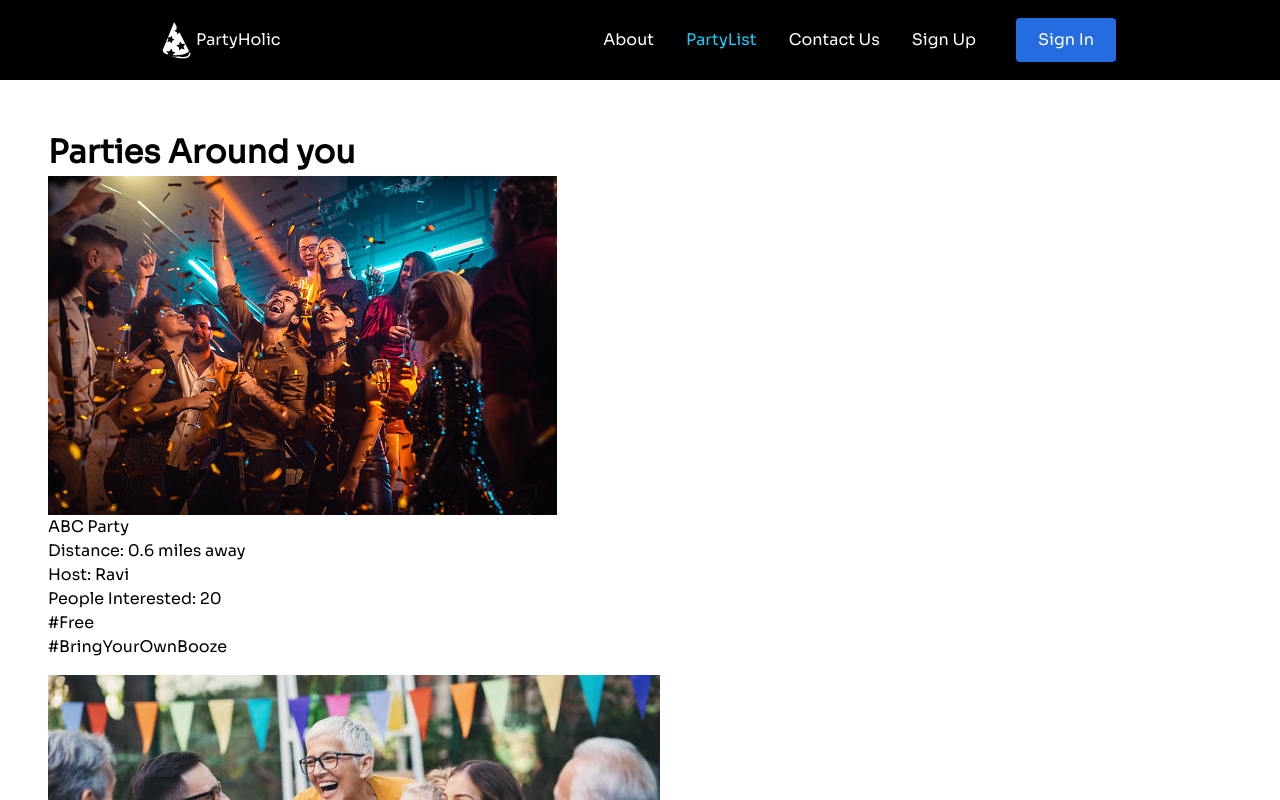
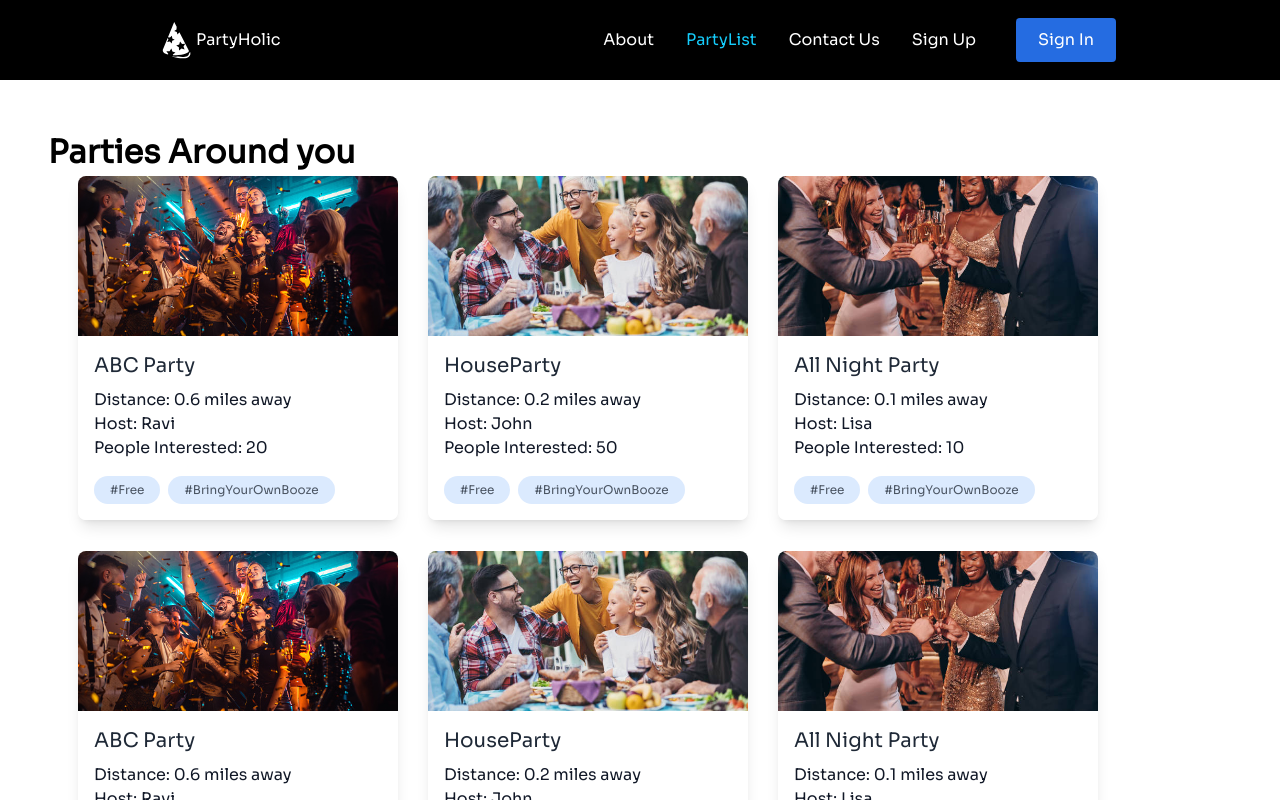
Before and after one commit to sanjanaluri/PartyHolic, a React (Create React App) app in the folder FrontEnd/: page /partylist in a window 1280 px wide. Shown: the top 800 px of the page. Built offline with nearby package versions, Linux system fonts and the light colour scheme; no server answers.

Commit message:
Added CSS styles for list components

```diff
--- a/FrontEnd/src/components/ListingParties.js
+++ b/FrontEnd/src/components/ListingParties.js
@@ -1,6 +1,54 @@
+import '../index.css'
+
 function ListingParties() {
   const partyDataa = [
     {
+      id: "1",
+      title: "ABC Party",
+      img: "assets/Image3.jpg",
+      hostname: "Ravi",
+      distance: "0.6 miles away",
+      count: "20",
+    },
+    {
+      id: "2",
+      title: "HouseParty",
+      img: "assets/Image4.jpg",
+      hostname: "John",
+      distance: "0.2 miles away",
+      count: "50",
+    },
+    {
+      id: "3",
+      title: "All Night Party",
+      img: "assets/Image5.jpg",
+      hostname: "Lisa",
+      distance: "0.1 miles away",
+      count: "10",
+    },{
+      id: "1",
+      title: "ABC Party",
+      img: "assets/Image3.jpg",
+      hostname: "Ravi",
+      distance: "0.6 miles away",
+      count: "20",
+    },
+    {
+      id: "2",
+      title: "HouseParty",
+      img: "assets/Image4.jpg",
+      hostname: "John",
+      distance: "0.2 miles away",
+      count: "50",
+    },
+    {
+      id: "3",
+      title: "All Night Party",
+      img: "assets/Image5.jpg",
+      hostname: "Lisa",
+      distance: "0.1 miles away",
+      count: "10",
+    },{
       id: "1",
       title: "ABC Party",
       img: "assets/Image3.jpg",
@@ -30,7 +78,7 @@ function ListingParties() {
     <section>
       {partyDataa.map((partyData) => {
         return (
-          <li className="categoryListing" key={partyData.id}>
+          <div className="categoryListing" key={partyData.id}>
             <div class="overflow-hidden shadow-lg rounded-lg h-90 w-60 md:w-80 cursor-pointer m-auto">
               <a href="#" className="w-full block h-full">
                 <img
@@ -62,7 +110,7 @@ function ListingParties() {
                 </div>
               </a>
             </div>
-          </li>
+          </div>
         );
       })}
     </section>
--- a/FrontEnd/src/index.css
+++ b/FrontEnd/src/index.css
@@ -94,6 +94,9 @@ code {
   align-items: center;
   margin-bottom: 1rem;
   position: relative;
+  float: left;
+  padding-left: 30px;
+  padding-bottom: 15px;
 }
 
 .categoryListingLink {
--- a/FrontEnd/src/pages/PartyList.js
+++ b/FrontEnd/src/pages/PartyList.js
@@ -10,9 +10,9 @@ function PartyList() {
           <p className='pageHeader'>Parties Around you </p>
         </header>
             <main>
-              <ul className='categoryListings'>
+              <div>
                   <ListingParties/>
-              </ul>
+              </div>
             </main>
       </div>
     )
--- a/FrontEnd/tailwind.config.js
+++ b/FrontEnd/tailwind.config.js
@@ -1,5 +1,5 @@
 module.exports = {
-  content: ["./src/pages/home.js"],
+  content: ["./src/pages/home.js","./src/components/ListingParties.js"],
   theme: {
     extend: {},
   },
```
